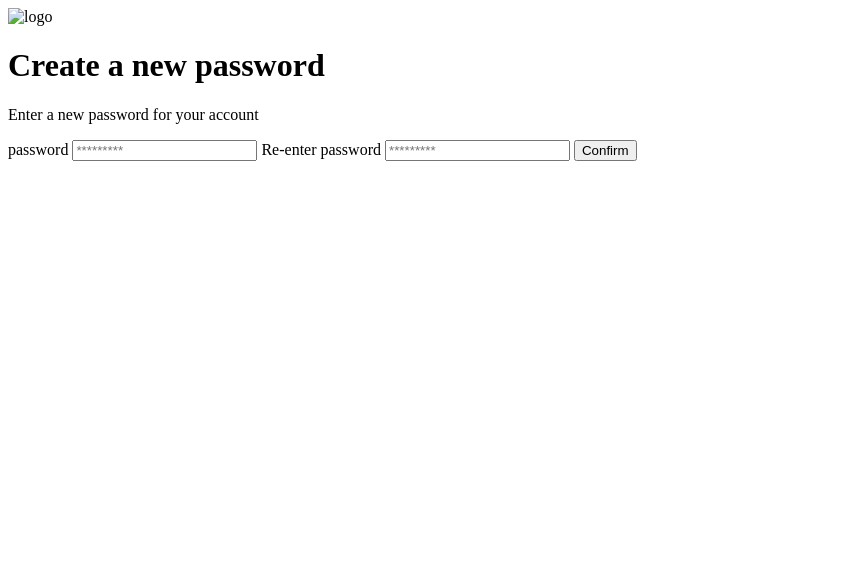
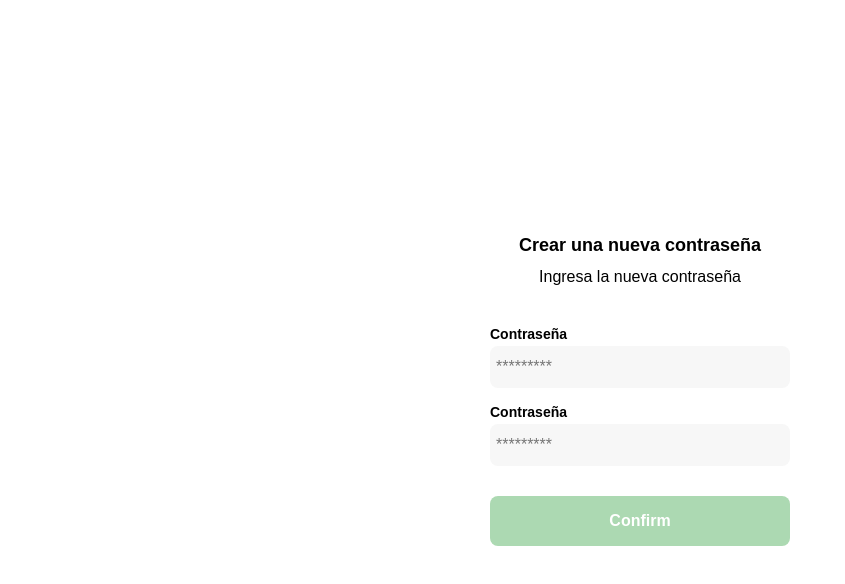
Before and after one commit to GabrielEstupinan/YARD_sale, a plain HTML site: page new_password.html in a window 1280 px wide. Shown: the whole page, without its empty margins (0-845 px from the left). Drawn offline with Linux system fonts and the light colour scheme.

Commit message:
Se creo la seccion new_password que permitiria cambiar la contraseña

```diff
--- a/new_password.html
+++ b/new_password.html
@@ -5,17 +5,107 @@
     <meta http-equiv="X-UA-Compatible" content="IE=edge">
     <meta name="viewport" content="width=device-width, initial-scale=1.0">
     <title>Document</title>
+    <style>
+        :root {
+            --white: #FFFFFF;
+            --black: #000000;
+            --very-light-pink: #c7c7c7;
+            --text-input-field: #F7F7F7;
+            --hospital-green: #ACD9b2;
+            --sm: 14px;
+            --md: 16px;
+            --lg: 18px;
+        }
+        body{
+            margin: 0;
+            font-family: 'Quicksand', sans-serif;
+        }
+        .login{
+            width: 100%;
+            height: 100vh;
+            display: grid;
+            place-items: center;
+        }
+
+        .form-container{
+            display: grid;
+            grid-template-rows: auto 1fr auto;
+            width: 300px;
+        }
+
+        .logo{
+            width: 150px;
+            margin-bottom: 50px;
+            justify-self: center;
+            display: none;
+        }
+
+        .title{
+            font-size:var(--lg);
+            margin-bottom: 12px;
+            text-align:center;
+        }
+        .subtitle{
+            color: var(--black);
+            font-size: var(--md);
+            font-weight: 300;
+            margin-top: 0;
+            margin-bottom: 40px;
+            text-align: center;
+        }
+        .label{
+            font-size: var(--sm);
+            font-weight: bold;
+            margin-bottom: 4px;
+        }
+        .input{
+            background-color: var(--text-input-field);
+            border: none;
+            border-radius: 8px;
+            height: 30px;
+            font-size: var(--md);
+            padding:6px ;
+            margin-bottom: 16px;
+        }
+        .form{
+            display: flex;
+            flex-direction: column;
+        }
+        .primary-button{
+            background-color: var(--hospital-green);
+            border-radius: 8px;
+            border: none;
+            color: var(--white);
+            width: 100%;
+            cursor: pointer;
+            font-size: var(--md);
+            font-weight: bold;
+            height: 50px;
+        }
+        .login-button{
+            margin-top: 14px;
+            margin-bottom: 32px;
+        }
+        @media (max-width: 640px){
+            .logo{
+                display: block;
+            }
+        }
+    </style>
 </head>
+
+
+
 <body>
     <div class="login">
         <div class="form-container">
-            <img src="" alt="logo" class="logo">
-            <h1 class="title">Create a new password</h1>
-            <p class="subtitle">Enter a new password for your account</p>
+            <img src="./logos/logo_yard_sale.svg" alt="logo" class="logo">
+            <h1 class="title">Crear una nueva contraseña</h1>
+            <p class="subtitle">Ingresa la nueva contraseña</p>
             <form action="/" class="form">
-                <label for="password" class="label">password</label>
+                <label for="password" class="label">Contraseña</label>
                 <input type="password" id="password" placeholder="*********" class="input input-password">
-                <label for="password" class="label">Re-enter password</label>
+                <label for="password" class="label">Contraseña</label>
                 <input type="password" id="password" placeholder="*********" class="input input-password">
 
                 <input type="submit" value="Confirm" class="primary-button login-button">
```
